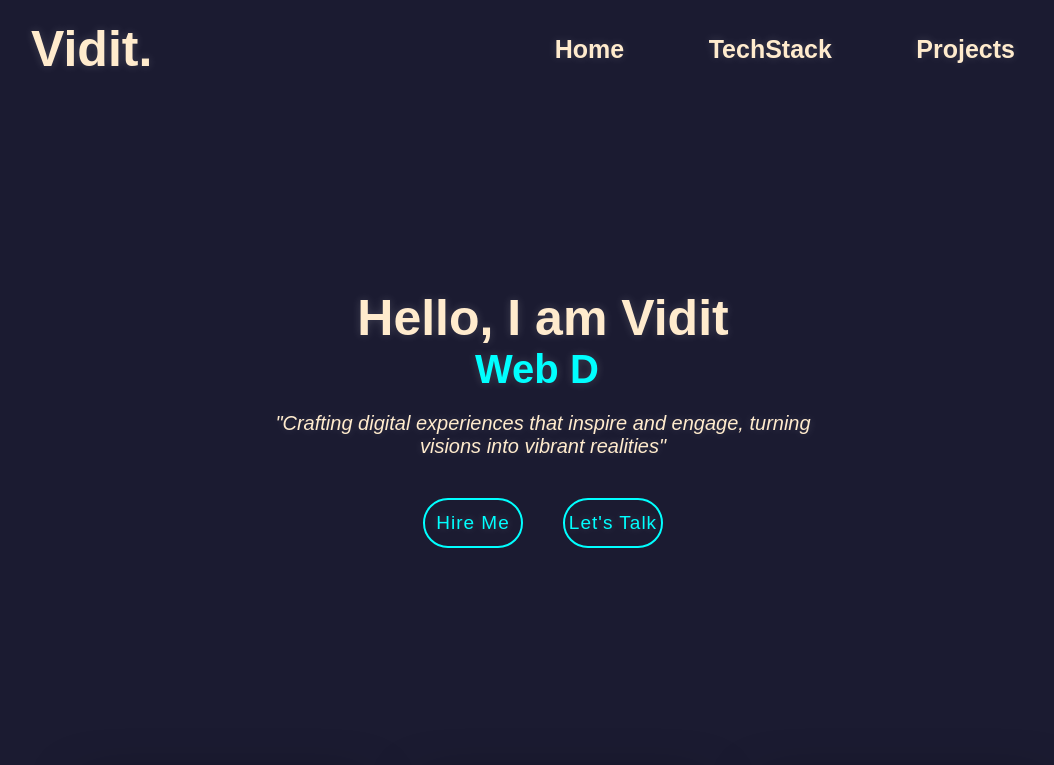
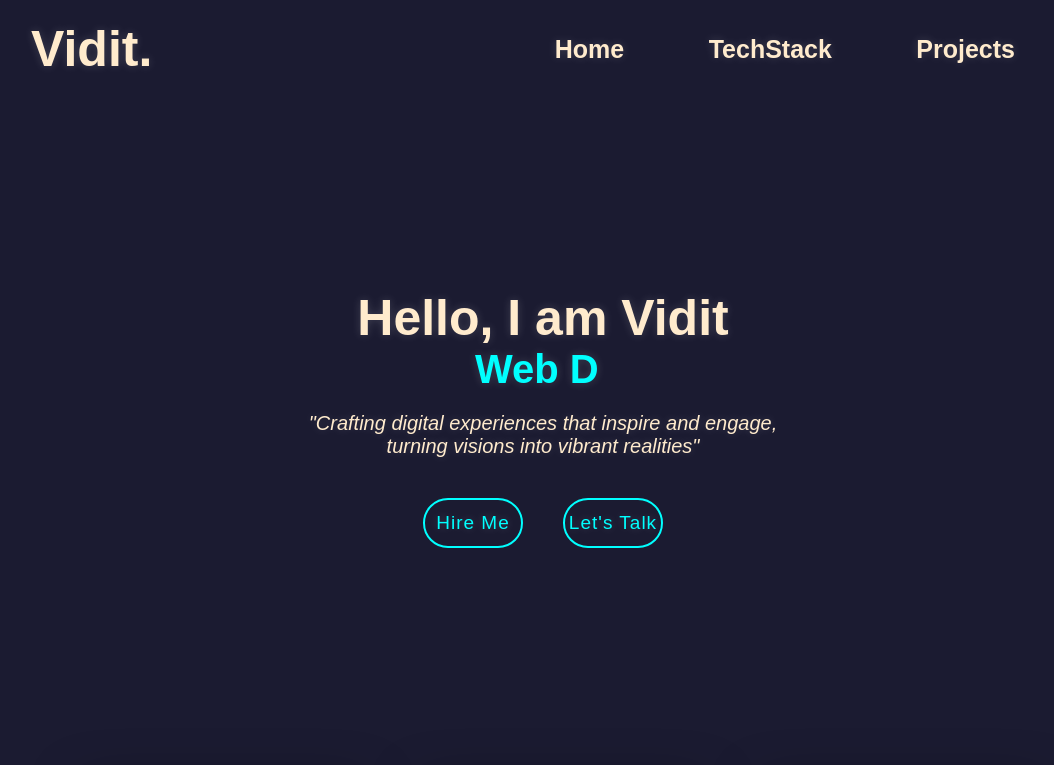
Before and after one commit to sood-vidit/Portfolio-Website, a plain HTML site: page index.html in a window 1280 px wide. Shown: the top 765 px of the page, without its empty margins (97-1151 px from the left). Drawn offline with nearby package versions, Linux system fonts and the light colour scheme; a web font is replaced by a local one.

Commit message:
Minor Changes in hero section

```diff
--- a/index.html
+++ b/index.html
@@ -20,7 +20,7 @@
         <div class="home-content">
             <h1>Hello, I am Vidit</h1>
             <h3 id="designation"></h3>
-            <p><i>"Crafting digital experiences that inspire and engage, turning visions into vibrant realities"</i></p>
+            <p><i>"Crafting digital experiences that inspire and engage, <br>turning visions into vibrant realities"</i></p>
             <div class="btn-box">
                 <a href="#">Hire Me </a>
                 <a href="#">Let's Talk</a>
```
